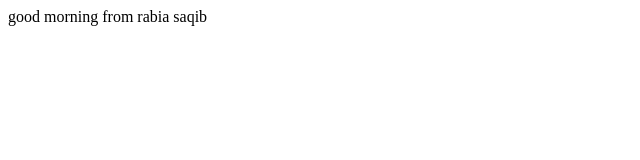
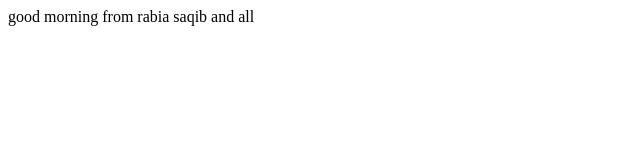
Before and after one commit to Rabia-creator/bootcamp2020_sample1, a plain HTML site: page index.html in a window 1280 px wide. Shown: the full height of the page, 0-640 px from the left. Drawn offline with Linux system fonts and the light colour scheme.

Commit message:
Update index.html

```diff
--- a/index.html
+++ b/index.html
@@ -6,6 +6,6 @@
     <title>Document</title>
 </head>
 <body>
-    good morning from rabia saqib
+    good morning from rabia saqib and all
 </body>
 </html>
```
